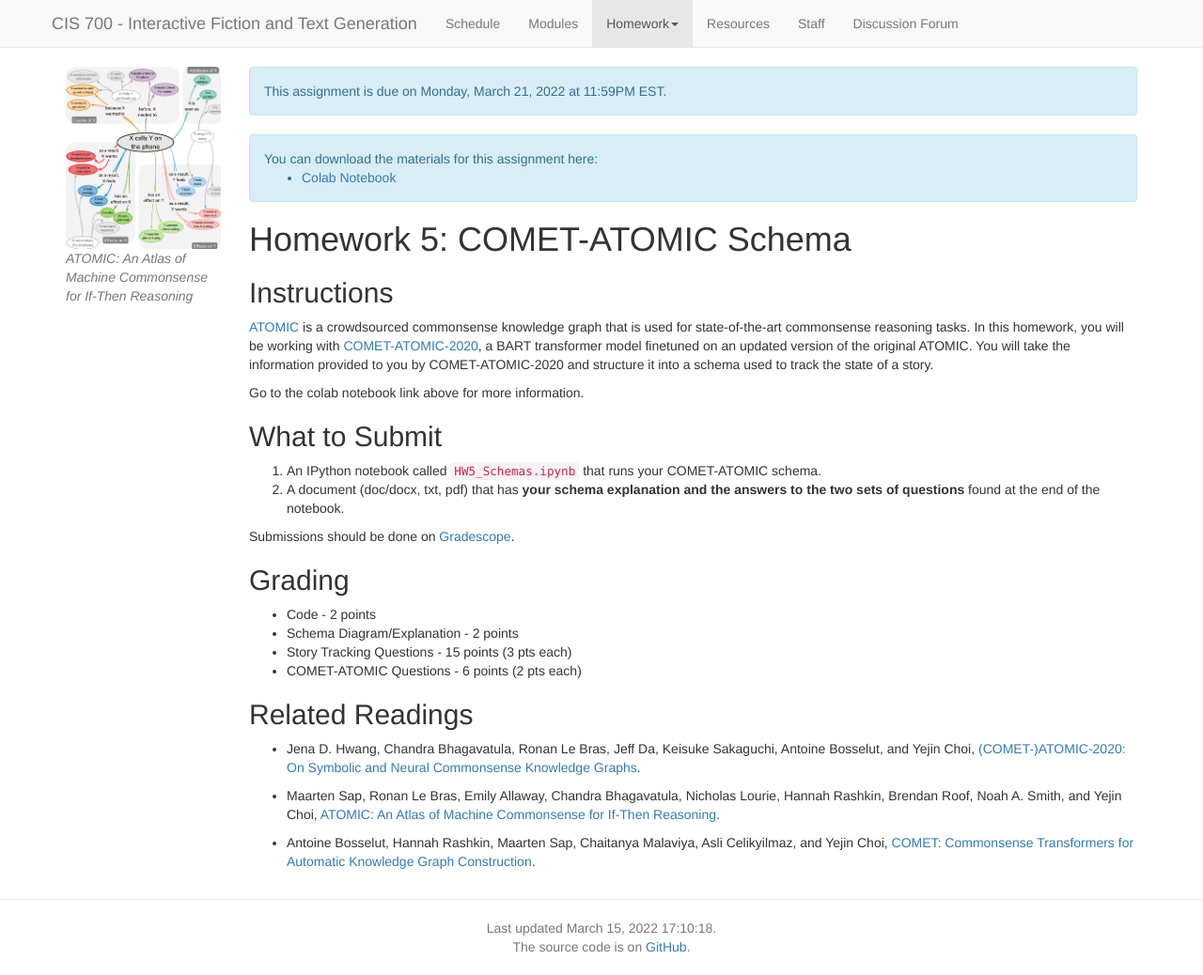
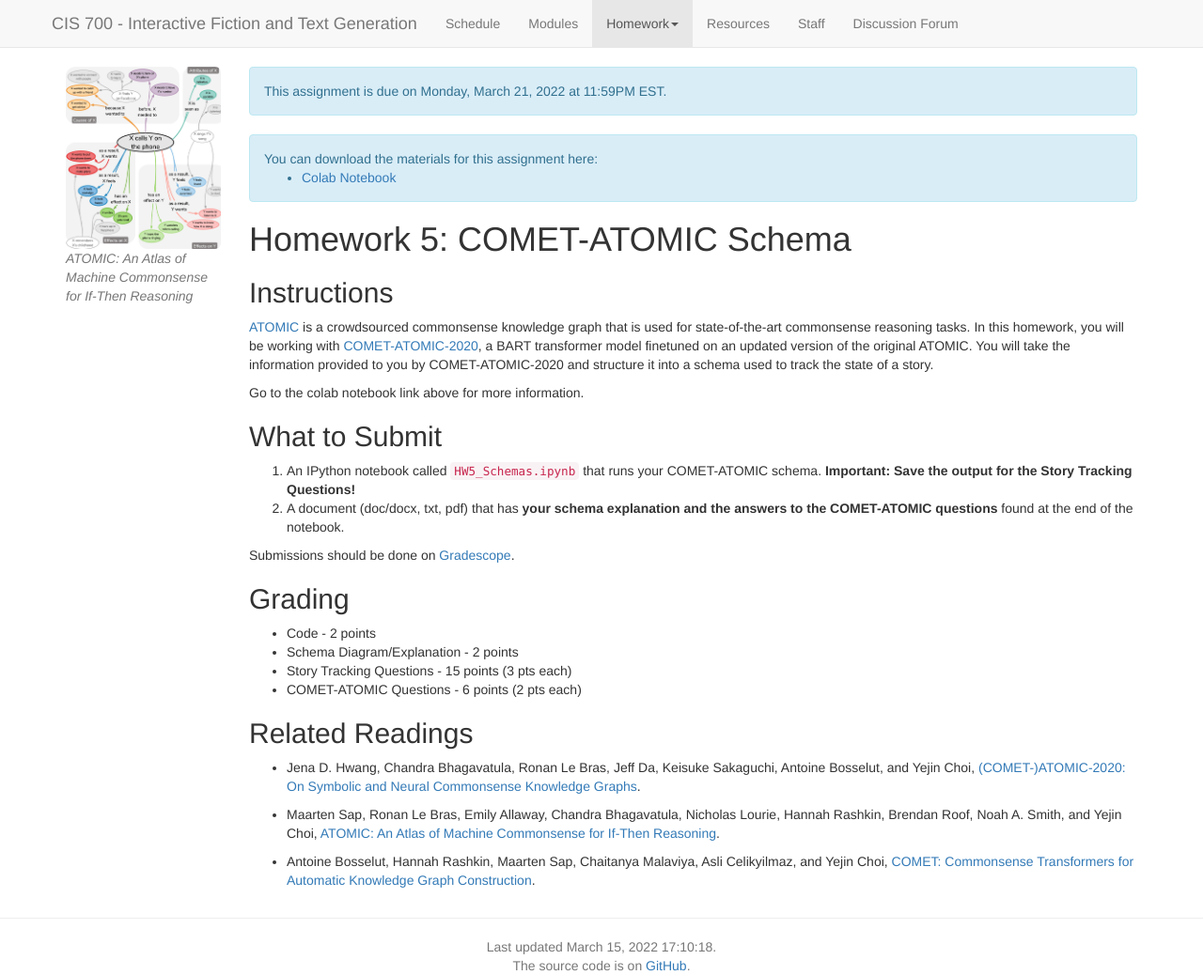
Before and after one commit to interactive-fiction-class/interactive-fiction-class.github.io, a Jekyll site: the page built from homeworks/schemas/schemas.md, in a window 1280 px wide. Shown: the whole page at 94% size. Built offline with Jekyll 4.4.1, drawn with Linux system fonts in a browser that asks for light colours; nearby versions of some CDN libraries; a script that is not in the unit is left out.

Commit message:
Update schemas.md

```diff
--- a/homeworks/schemas/schemas.md
+++ b/homeworks/schemas/schemas.md
@@ -80,8 +80,8 @@
 
 ## What to Submit
 
-1. An IPython notebook called `HW5_Schemas.ipynb` that runs your COMET-ATOMIC schema.
-2. A document (doc/docx, txt, pdf) that has **your schema explanation and the answers to the two sets of questions** found at the end of the notebook.
+1. An IPython notebook called `HW5_Schemas.ipynb` that runs your COMET-ATOMIC schema. **Important: Save the output for the Story Tracking Questions!**
+2. A document (doc/docx, txt, pdf) that has **your schema explanation and the answers to the COMET-ATOMIC questions** found at the end of the notebook.
 
 
 Submissions should be done on [Gradescope]({{page.submission_link}}).
```
